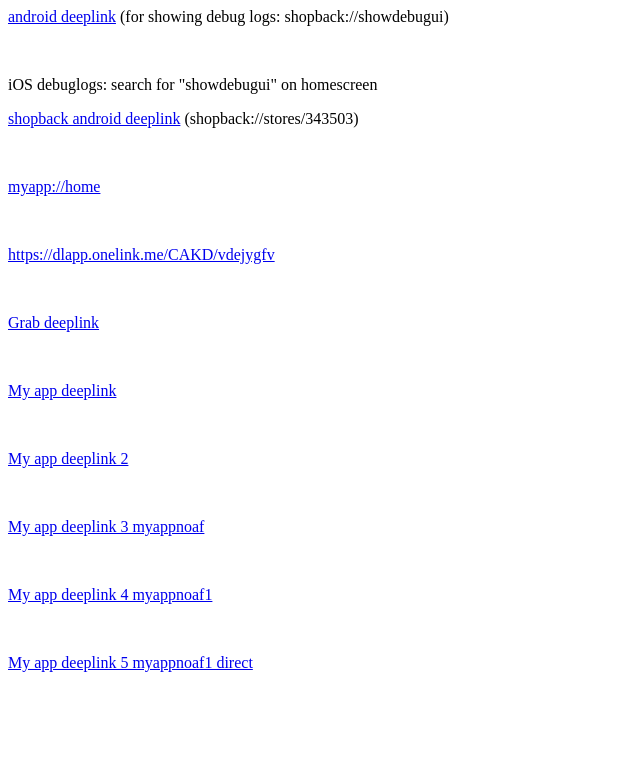
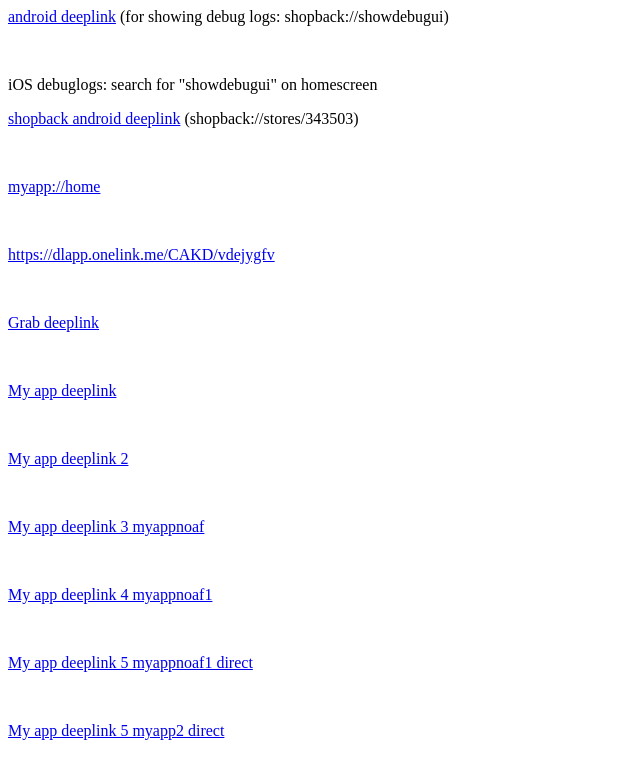
Before and after one commit to dahaiexp1/mypage, a plain HTML site: page sbtest.html in a window 1280 px wide. Shown: the whole page, without its empty margins (0-640 px from the left). Drawn offline with Linux system fonts and the light colour scheme.

Commit message:
Update sbtest.html

```diff
--- a/sbtest.html
+++ b/sbtest.html
@@ -15,5 +15,7 @@
   <p><a href="https://dlapp.onelink.me/CAKD/vdejygfv?clickref=1101lj6kgkQ3&pid=partnerize_int&c=ALL_PZ003_ALL-ALL_PAX_GF_ALL_010620_ALL_3PR__ALWAYSON_Partnerize&is_retargeting=true&af_dp=myappnoaf1://open?screenType=GRABFOOD&af_web_dp=https%3A%2F%2Fwww.grab.com%2Fdownload&af_adset=shopbackapac4&af_adset_id=1011l25878&af_ad_id=0&af_c_id=1101l855&af_siteid=&clickid=1101lj6kgkQ3&af_force_deeplink=true">My app deeplink 4 myappnoaf1</a></p> <br>
   <p><a href="myappnoaf1://open?screenType=GRABFOOD&af_web_dp=https%3A%2F%2Fwww.grab.com%2Fdownload&af_adset=shopbackapac5&af_adset_id=1011l25878&af_ad_id=0&af_c_id=1101l855&af_siteid=&clickid=1101lj6kgkQ3&af_force_deeplink=true">My app deeplink 5 myappnoaf1 direct</a></p> <br>
 
+    <p><a href="myapp2://open?screenType=GRABFOOD&af_web_dp=https%3A%2F%2Fwww.grab.com%2Fdownload&af_adset=shopbackapac5&af_adset_id=1011l25878&af_ad_id=0&af_c_id=1101l855&af_siteid=&clickid=1101lj6kgkQ3&af_force_deeplink=true">My app deeplink 5 myapp2 direct</a></p> <br>
+
 </body>
 </html>
```
